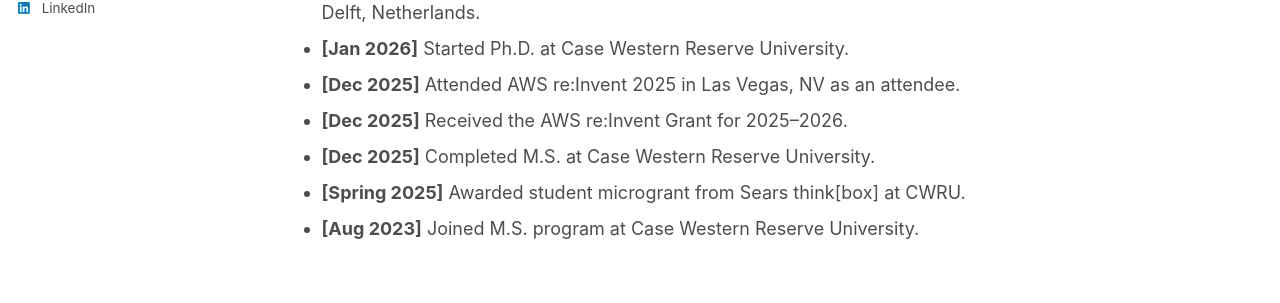
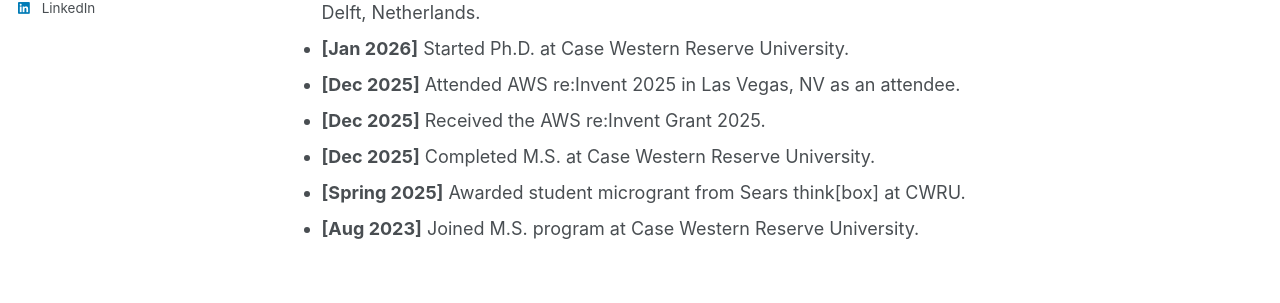
Before and after one commit to rxl895/Personal-Website, a Jekyll site: the page built from _pages/about.md, in a window 1280 px wide. Shown: the part 453-756 px from the top of the page. Built offline with Jekyll 4.4.1, drawn with Linux system fonts in a browser that asks for light colours; a script bundle is joined from its source files by our own code; a style sheet for code colours, icons or effects is not loaded.

Commit message:
Update AWS re:Invent Grant year to just 2025

```diff
--- a/_pages/about.md
+++ b/_pages/about.md
@@ -21,7 +21,7 @@ My research interests span machine learning, data science, artificial intelligen
 * **[Jul 2026]** Attended the International System Dynamics Conference (ISDC 2026) in Delft, Netherlands.
 * **[Jan 2026]** Started Ph.D. at Case Western Reserve University.
 * **[Dec 2025]** Attended AWS re:Invent 2025 in Las Vegas, NV as an attendee.
-* **[Dec 2025]** Received the AWS re:Invent Grant for 2025–2026.
+* **[Dec 2025]** Received the AWS re:Invent Grant 2025.
 * **[Dec 2025]** Completed M.S. at Case Western Reserve University.
 * **[Spring 2025]** Awarded student microgrant from Sears think[box] at CWRU.
 * **[Aug 2023]** Joined M.S. program at Case Western Reserve University.
```
Also changed, not shown: _pages/awards.md (+1 -1 lines).
